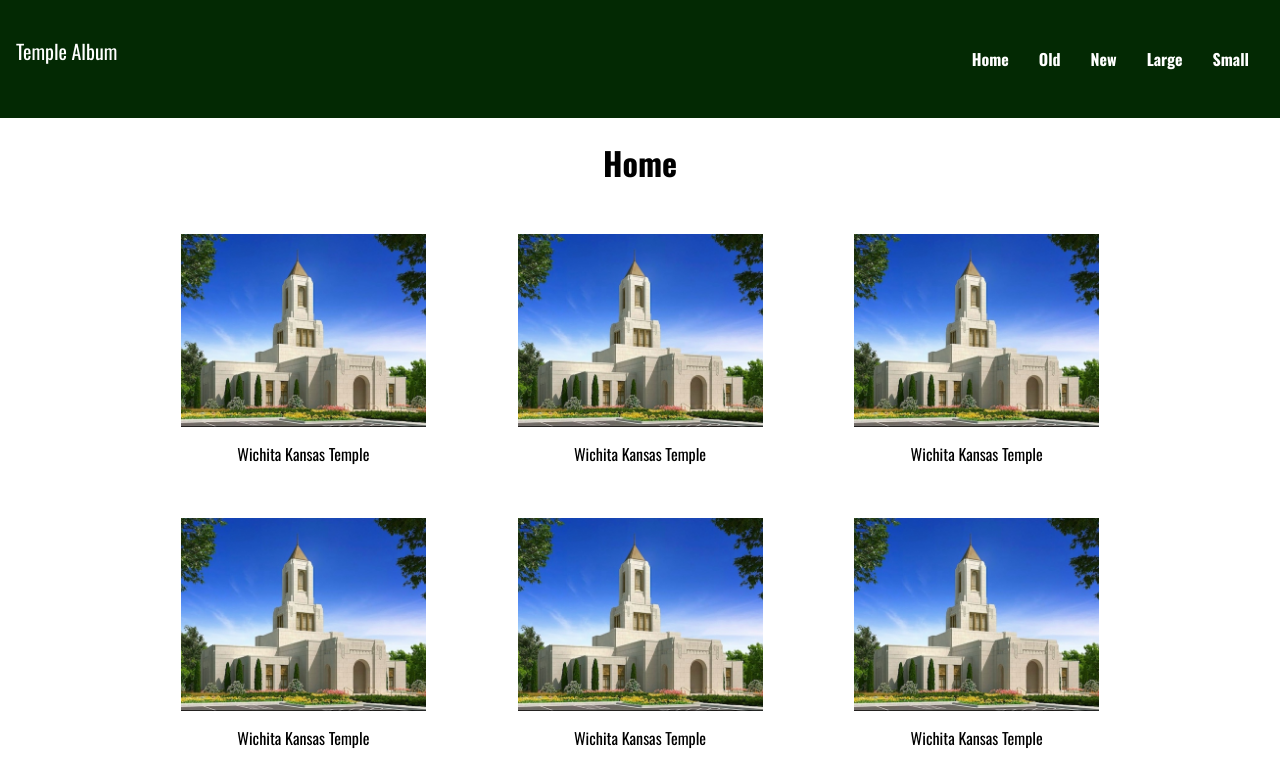
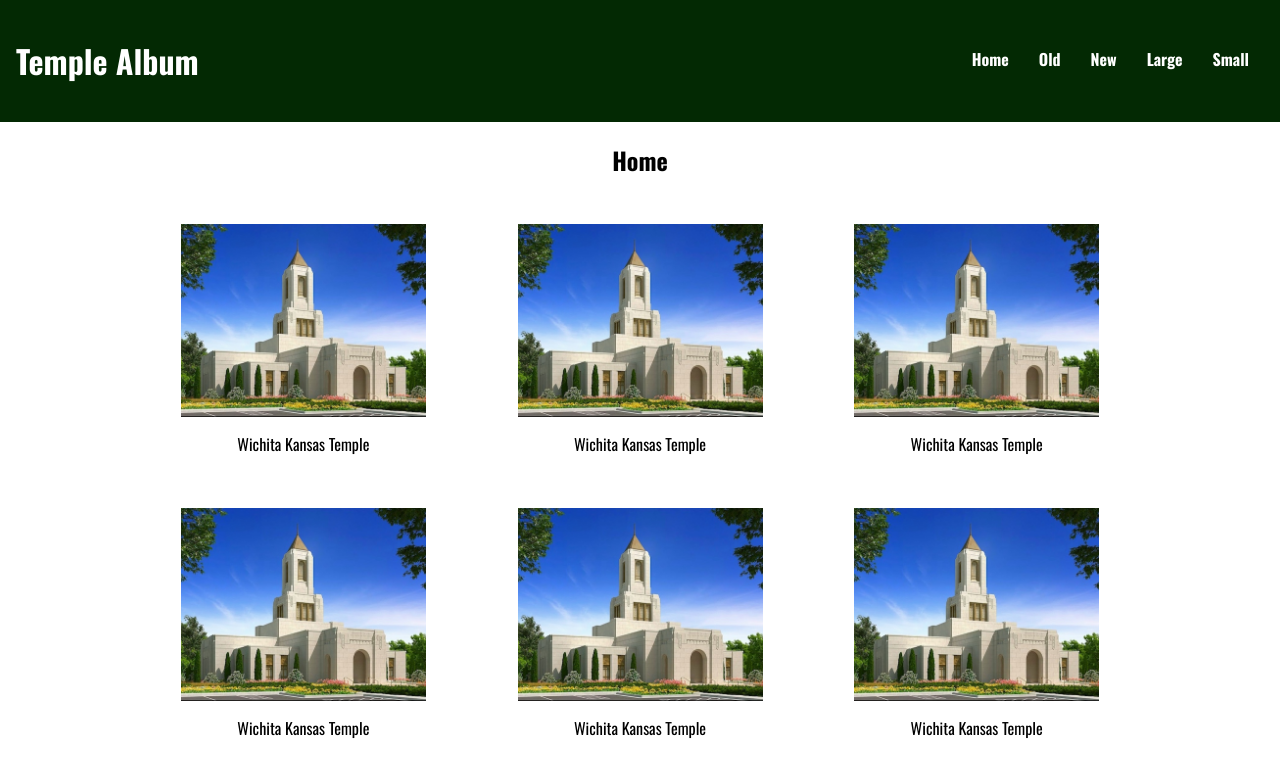
Before and after one commit to Kelsey-Hansel/wdd131, a plain HTML site: page temples.html in a window 1280 px wide. Shown: the top 779 px of the page. Drawn offline with nearby package versions, Linux system fonts and the light colour scheme.

Commit message:
fixed heading issues.

```diff
--- a/styles/temples.css
+++ b/styles/temples.css
@@ -72,7 +72,7 @@ main {
     margin: 1rem auto;
 }
 
-h1 {
+h2 {
     text-align: center;
 }
 
--- a/temples.html
+++ b/temples.html
@@ -15,7 +15,7 @@
 </head>
 <body>
     <header>
-        <p>Temple Album</p>
+        <h1>Temple Album</h1>
         <a id="menu" href="#"></a>
         <nav>
             <ul class="navigation">
@@ -28,7 +28,7 @@
         </nav>
     </header>
     <main>
-        <h1>Home</h1>
+        <h2>Home</h2>
         <div>
             <figure>
                 <img src="images/wichita-temple-design.jpg" alt="Wichita Temple Design Model">
```
